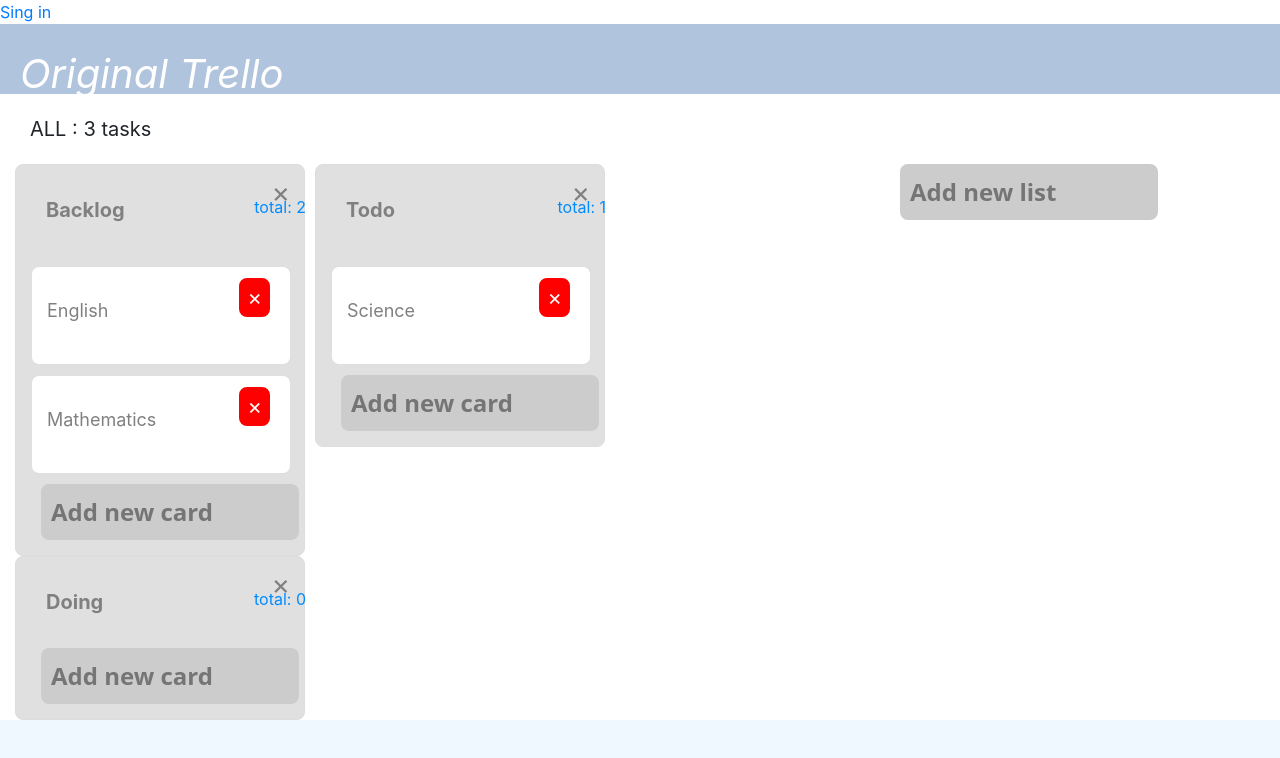
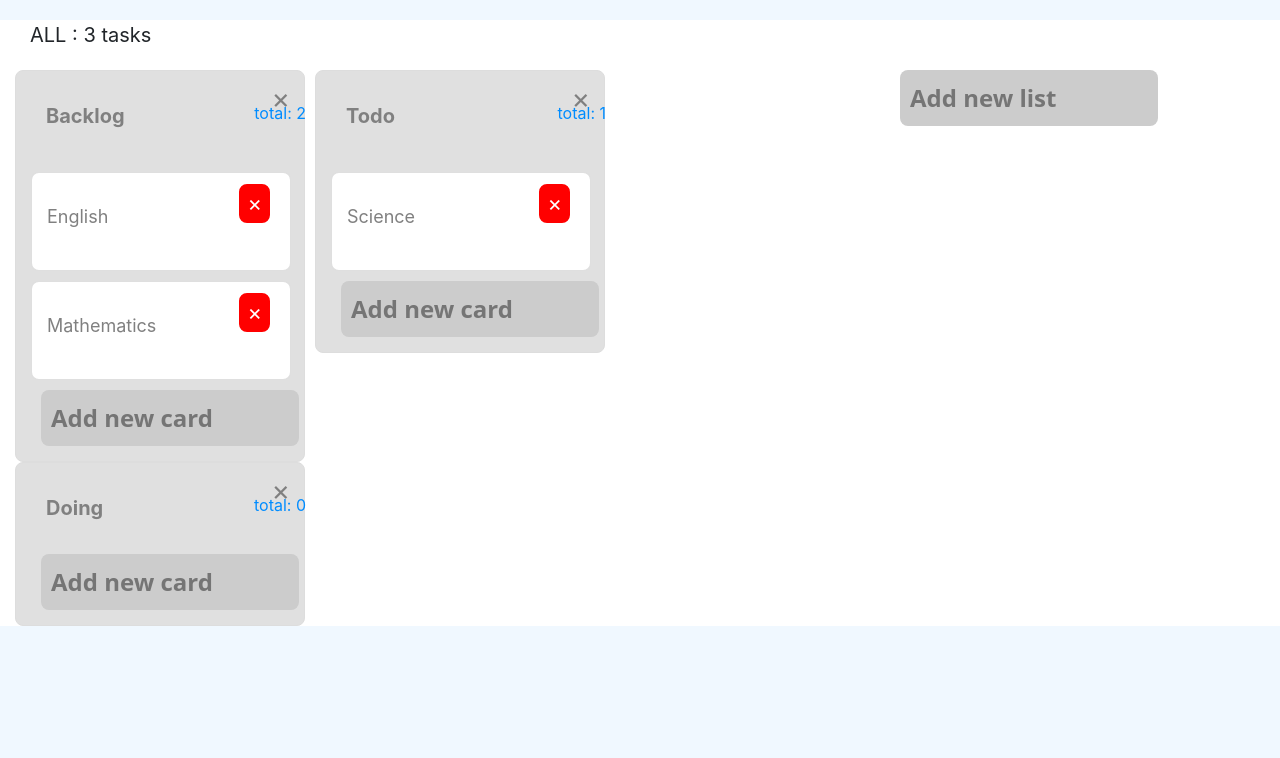
Before and after one commit to cmb-sy/Manage-Tasks-with-Kanban-board, a Vue app in the folder frontend/: page /backboard in a window 1280 px wide. Shown: the top 758 px of the page. Built offline with nearby package versions, Linux system fonts and the light colour scheme; the HTML template or start-up script is replaced by a standard one.

Commit message:
readerble cpde

```diff
--- a/frontend/src/App.vue
+++ b/frontend/src/App.vue
@@ -2,9 +2,6 @@
 
 <template>
   <div id="app">
-    <div id="nav">
-      <router-link to="/signin">Sing in</router-link>
-    </div>
     <router-view />
   </div>
 </template>
--- a/frontend/src/components/BackBoard.vue
+++ b/frontend/src/components/BackBoard.vue
@@ -1,12 +1,13 @@
 <script setup>
-import ListAdd from "./ListAdd.vue";
-import ListList from "./ListList.vue";
 import { useStore } from "vuex";
 import { computed } from "vue";
 import draggable from "vuedraggable";
 
+import ListAdd from "./ListAdd.vue";
+import ListList from "./ListList.vue";
+
 const store = useStore();
-const slists = store.state.lists; // const { lists } = mapState(["lists"]); ← オプションAPIしか使えない。
+const slists = store.state.lists;
 
 const totalCardCount = computed(() => {
   return store.getters.totalCardCount;
@@ -23,7 +24,6 @@ const movingList = () => {
 
 <template>
   <div>
-    <header>Original Trello</header>
     <main>
       <p class="info-line">ALL : {{ totalCardCount }} tasks</p>
       <div class="list-index">
--- a/frontend/src/components/CardCard.vue
+++ b/frontend/src/components/CardCard.vue
@@ -4,7 +4,7 @@ import { useStore } from "vuex";
 
 const store = useStore();
 
-// 親コンポーネントのデータ取得
+// 親コンポーネントのデータを参照
 const props = defineProps({
   body: {
     type: String,
--- a/frontend/src/components/ListAdd.vue
+++ b/frontend/src/components/ListAdd.vue
@@ -4,14 +4,15 @@ import { useStore } from "vuex"; // useStore フックを追加
 
 let title = ref("");
 let isEditing = ref("");
+
 const store = useStore(); // ストアを取得
 
+// リストの追加
 const addList = () => {
-  store.dispatch("addlist", { title: title.value }); // title.value として参照
-  title.value = ""; // title.value として更新
+  store.dispatch("addlist", { title: title.value });
+  title.value = ""; //追加後に入力フォームを空欄にする
 };
 
-// フォーカスされる：ユーザビリティなクリックの実現
 const startEditing = () => {
   isEditing.value = true;
 };
@@ -20,10 +21,11 @@ const finishEditing = () => {
   isEditing.value = false;
 };
 
+// class属性にactive要素を加える関数
 const classes = computed(() => {
   const classList = ["addlist"];
   if (isEditing.value) {
-    classList.push("active");
+    classList.push("active"); //classListにactive文字列を追加
   }
   return classList;
 });
--- a/frontend/src/components/ListList.vue
+++ b/frontend/src/components/ListList.vue
@@ -1,14 +1,17 @@
-<!-- リスト自体 -->
+<!--  -->
 <script setup>
+// ライブラリ
 import { defineProps, computed } from "vue";
 import { useStore } from "vuex";
+import draggable from "vuedraggable";
+
+// 親コンポーネント
 import CardAdd from "./CardAdd.vue";
 import CardCard from "./CardCard.vue";
-import draggable from "vuedraggable";
 
 const store = useStore();
 
-// 親コンポーネントから受け取るデータを定義
+// 親コンポーネントのデータを参照
 const props = defineProps({
   title: {
     type: String,
@@ -26,12 +29,14 @@ const props = defineProps({
   },
 });
 
+// リストの削除
 const removeList = () => {
   if (confirm("本当にこのリストを削除しますか？")) {
     store.dispatch("removelist", { listIndex: props.listIndex });
   }
 };
 
+// リストのカード数
 const totalCardInList = computed(() => {
   return props.cards.length;
 });
@@ -44,7 +49,9 @@ const totalCardInList = computed(() => {
       <p class="list-counter">total: {{ totalCardInList }}</p>
       <div class="deletelist" @click="removeList">×</div>
     </div>
-    <draggable group="cards" :list="cards" @end="$emit('change')">
+
+    <draggable group="cards" :list="cards" @end="$emit('change')"
+      ><!--emitで親コンポーネントのchangeイベントを呼ぶ-->
       <template #item="{ element, index }">
         <CardCard
           :body="element.body"
--- a/frontend/src/components/authentication/SignIn.vue
+++ b/frontend/src/components/authentication/SignIn.vue
@@ -1,6 +1,4 @@
 <script setup>
-// import BackBoard from "./components/BackBoard.vue";
-
 import { ref } from "vue";
 import { useStore } from "vuex";
 import { useRouter } from "vue-router";
@@ -29,7 +27,7 @@ const signIn = async () => {
     alert("ログインに失敗しました");
     console.error(e);
   }
-  // userData.value = ""; // 入力文字のリセット
+  userData.value = ""; // 入力文字のリセット
 };
 
 // onMounted: Vue3のコンポーネントがマウントされたときに実行されるコード
--- a/frontend/src/router/index.js
+++ b/frontend/src/router/index.js
@@ -1,3 +1,9 @@
+/**
+ * ルーティング先を定義する。その結果、以下のように書き込めるようになる。
+ * templateにて：router-link to="/signup">hogehoge</router-link>
+ * scriptにて：$router.push("/backboard");
+ */
+
 import { createRouter, createWebHistory } from "vue-router";
 import SignUp from "../components/authentication/SingnUp.vue";
 import SignIn from "../components/authentication/SignIn.vue";
--- a/frontend/src/store/index.js
+++ b/frontend/src/store/index.js
@@ -90,7 +90,7 @@ const store = createStore({
   },
 });
 
-store.subscribe((mutation, state) => {
+store.subscribe((state) => {
   localStorage.setItem("trello-lists", JSON.stringify(state.lists));
 });
 
```
Also changed, not shown: 1 other file (tests, documents, lock files or other folders).
